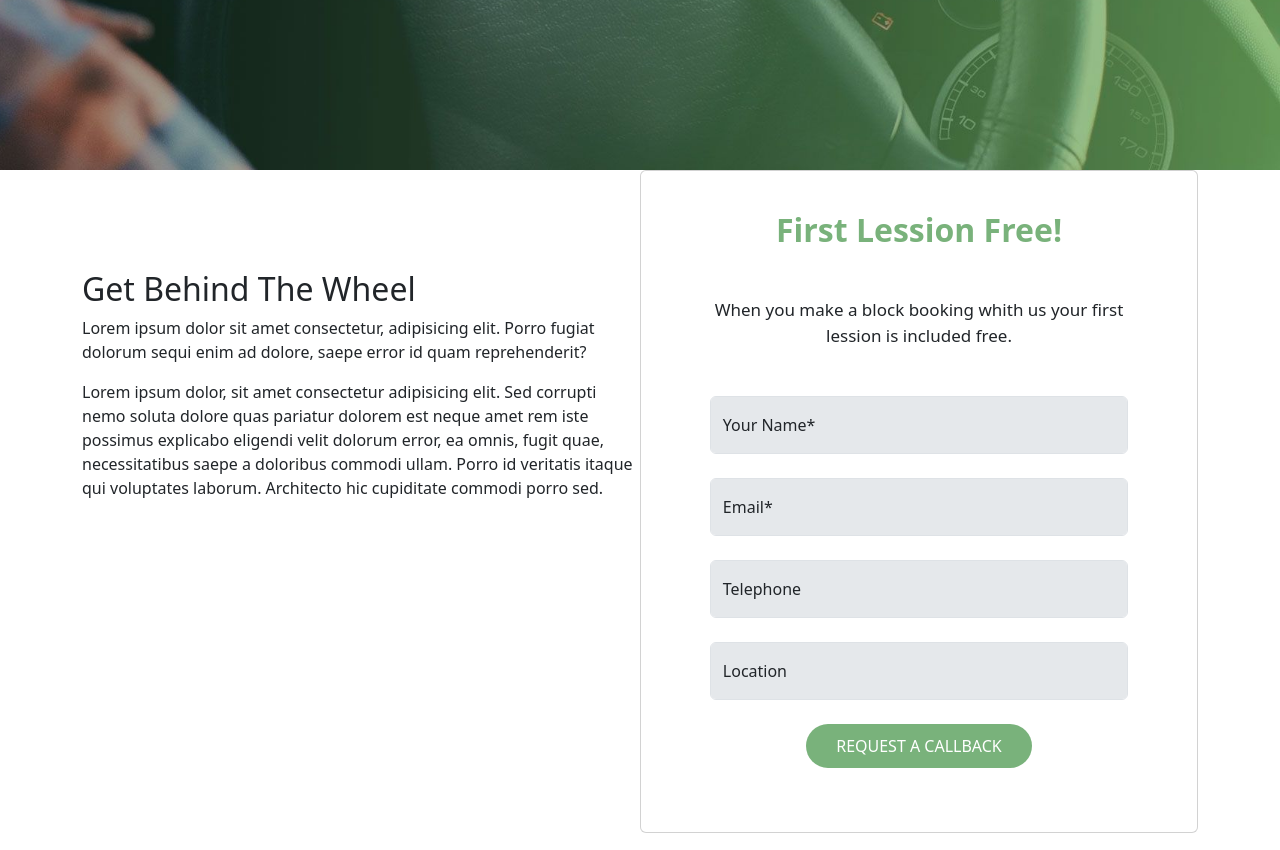
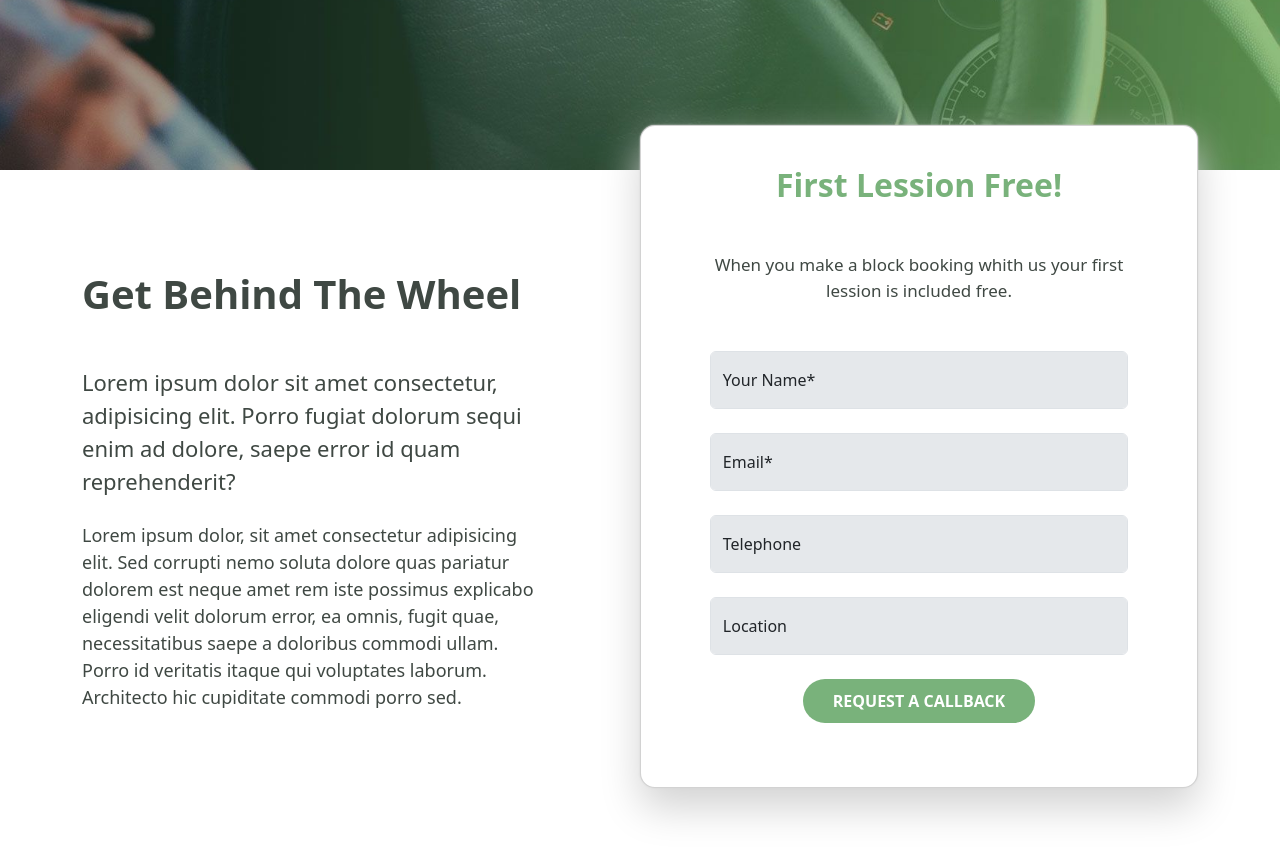
Before and after one commit to Oltion-Koceku/proj-html-vuejs, a Vue app: page / in a window 1280 px wide. Shown: the part 600-1450 px from the top of the page. Built offline with nearby package versions, Linux system fonts and the light colour scheme.

Commit message:
[add]section 2 lession

```diff
--- a/src/components/firstLession.vue
+++ b/src/components/firstLession.vue
@@ -17,10 +17,10 @@ export default {
 <template>
   <section id="lession">
     <div class="container">
-      <div class="text-form d-flex">
+      <div class="text-form d-flex position-relative ">
         <div class="text w-50 ">
           <h2>Get Behind The Wheel</h2>
-          <p>Lorem ipsum dolor sit amet consectetur, adipisicing elit. Porro fugiat dolorum sequi enim ad dolore, saepe
+          <p class="first mb-4">Lorem ipsum dolor sit amet consectetur, adipisicing elit. Porro fugiat dolorum sequi enim ad dolore, saepe
             error id quam reprehenderit?</p>
           <p>Lorem ipsum dolor, sit amet consectetur adipisicing elit. Sed corrupti nemo soluta dolore quas pariatur
             dolorem
@@ -29,7 +29,7 @@ export default {
             saepe a doloribus commodi ullam. Porro id veritatis itaque qui voluptates laborum. Architecto hic cupiditate
             commodi porro sed.</p>
         </div>
-        <div class="form w-50 ">
+        <div class="form w-50 position-absolute">
           <div class="card d-flex flex-column align-items-center">
             <div class="card-body ">
               <div class="formtext text-center ">
@@ -69,9 +69,26 @@ export default {
   .text {
     margin-top: 100px;
     width: 500px;
+    padding-right: 100px;
+    color: $capecod;
+    h2{
+      font-size: 40px;
+      margin-bottom: 3rem;
+      font-weight: 600;
+    }
+    .first{
+      font-size: 22px;
+    }
+    p:last-child{
+      font-size: 18px;
+    }
   }
   .form{
+    right: 0;
+    top: -45px;
     .card{
+      border-radius: 15px;
+      box-shadow: 0 0 2px 0 lightgray, 0 20px 40px lightgray;
       .card-body{
         width: 81%;
         input{
@@ -87,6 +104,7 @@ export default {
           }
           p{
             font-size: 17px;
+            color: $capecod;
           }
         }
       }
--- a/src/components/mainheader.vue
+++ b/src/components/mainheader.vue
@@ -80,6 +80,7 @@ export default {
       }
       li {
         list-style: none;
+        font-weight: 700;
       }
     }
 
--- a/src/components/partials/button.vue
+++ b/src/components/partials/button.vue
@@ -19,5 +19,6 @@
     background-color: $bayleaf;
     color: white;
     text-transform: uppercase;
+    font-weight: 700;
   }
 </style>
```
